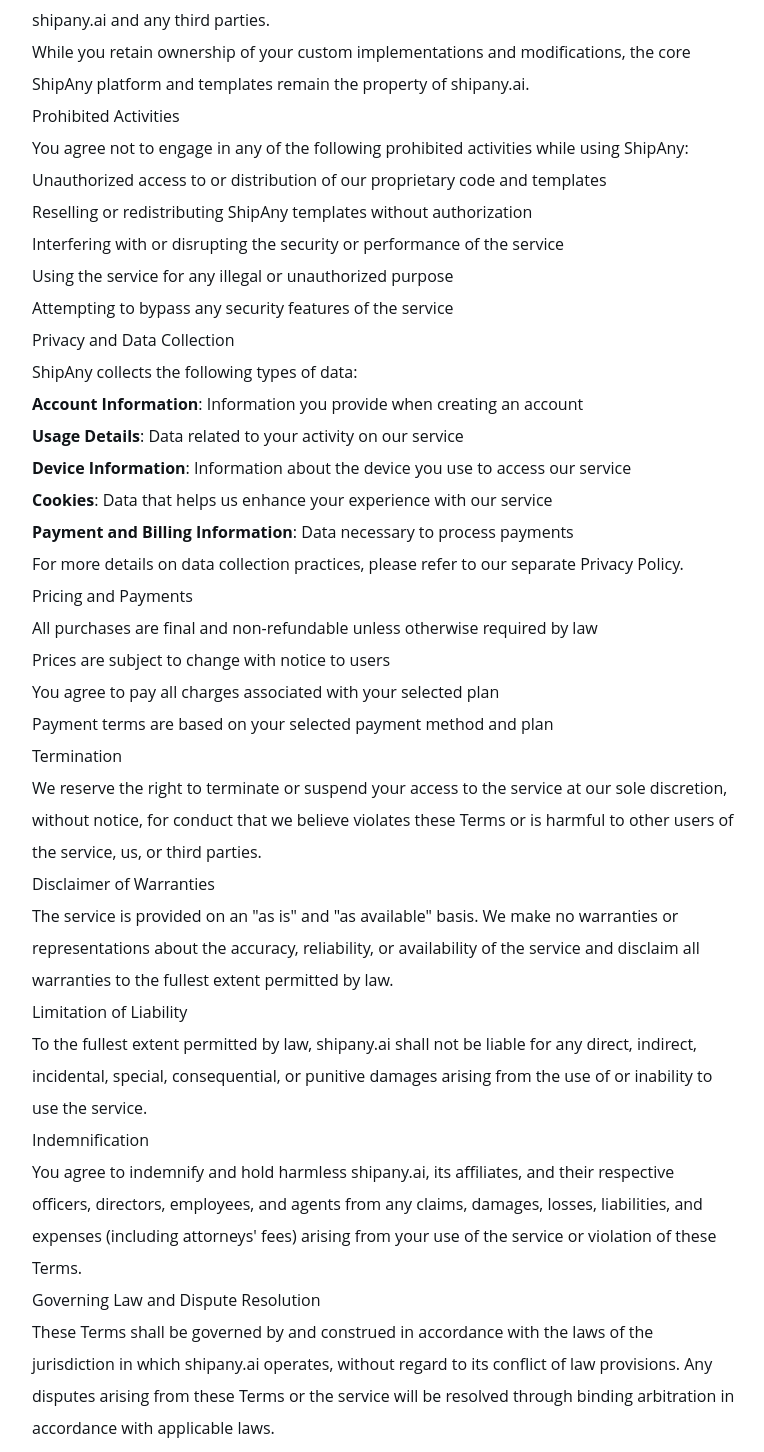
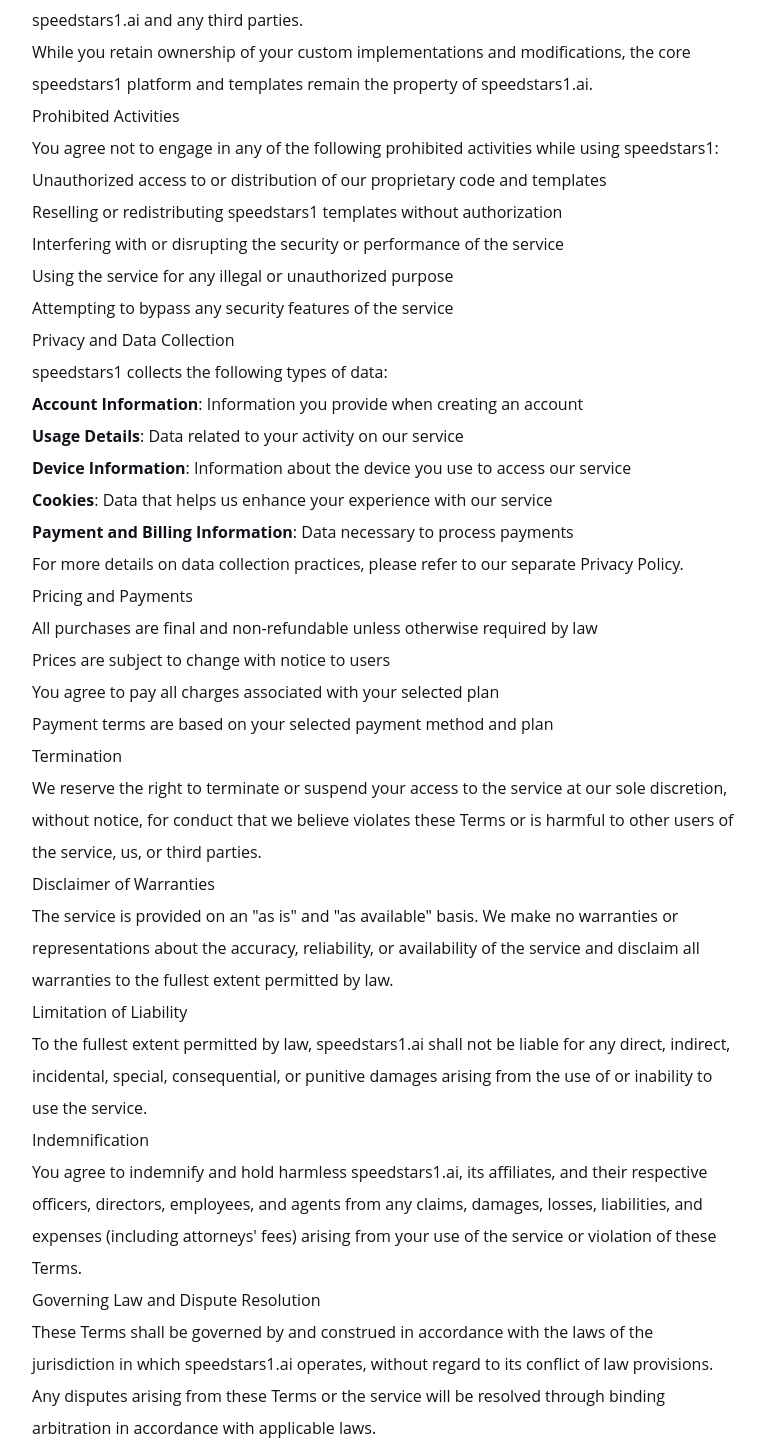
Before and after one commit to Haluntech/speedstars1, a Next.js app: page /terms-of-service in a window 1280 px wide. Shown: the part 804-2256 px from the top of the page, without its empty margins (256-1020 px from the left). Built offline with nearby package versions, Linux system fonts and the light colour scheme.

Commit message:
first update

```diff
--- a/app/(legal)/privacy-policy/page.mdx
+++ b/app/(legal)/privacy-policy/page.mdx
@@ -6,7 +6,7 @@
 
 ## Information Collection and Use
 
-We collect the following types of data to provide you with a better experience while using ShipAny:
+We collect the following types of data to provide you with a better experience while using speedstars1:
 
 1. **Account Information**
 
@@ -15,12 +15,12 @@
 
 2. **Usage Details**
 
-   - **What We Collect**: Information about how you use ShipAny, including your interactions, features accessed, and usage frequency.
+   - **What We Collect**: Information about how you use speedstars1, including your interactions, features accessed, and usage frequency.
    - **Purpose**: To analyze user engagement and improve our services.
 
 3. **Device Information**
 
-   - **What We Collect**: Data regarding the devices you use to access ShipAny, such as device type, operating system, and browser type.
+   - **What We Collect**: Data regarding the devices you use to access speedstars1, such as device type, operating system, and browser type.
    - **Purpose**: To optimize our services for different devices and ensure compatibility.
 
 4. **Cookies**
@@ -55,4 +55,4 @@
 **Copyright Owner**: [speedstars1.com](http://speedstars1.com)
 **Email**: [support@speedstars1.com](mailto:support@speedstars1.com)
 
-By using ShipAny, you consent to our privacy policy and agree to its terms. Thank you for trusting us with your information!
+By using speedstars1, you consent to our privacy policy and agree to its terms. Thank you for trusting us with your information!
--- a/app/(legal)/terms-of-service/page.mdx
+++ b/app/(legal)/terms-of-service/page.mdx
@@ -20,22 +20,22 @@
 
 All content provided through Speedstars1, including but not limited to game code, graphics, sound, and documentation, is protected under copyright law. The copyright owner of Speedstars1 is **speedstars1.com**.
 
-- You acknowledge that you do not own the underlying technology or intellectual property that makes up the ShipAny service, and you agree to respect the intellectual property rights of shipany.ai and any third parties.
-- While you retain ownership of your custom implementations and modifications, the core ShipAny platform and templates remain the property of shipany.ai.
+- You acknowledge that you do not own the underlying technology or intellectual property that makes up the speedstars1 service, and you agree to respect the intellectual property rights of speedstars1.ai and any third parties.
+- While you retain ownership of your custom implementations and modifications, the core speedstars1 platform and templates remain the property of speedstars1.ai.
 
 ## Prohibited Activities
 
-You agree not to engage in any of the following prohibited activities while using ShipAny:
+You agree not to engage in any of the following prohibited activities while using speedstars1:
 
 - Unauthorized access to or distribution of our proprietary code and templates
-- Reselling or redistributing ShipAny templates without authorization
+- Reselling or redistributing speedstars1 templates without authorization
 - Interfering with or disrupting the security or performance of the service
 - Using the service for any illegal or unauthorized purpose
 - Attempting to bypass any security features of the service
 
 ## Privacy and Data Collection
 
-ShipAny collects the following types of data:
+speedstars1 collects the following types of data:
 
 - **Account Information**: Information you provide when creating an account
 - **Usage Details**: Data related to your activity on our service
@@ -62,15 +62,15 @@
 
 ## Limitation of Liability
 
-To the fullest extent permitted by law, shipany.ai shall not be liable for any direct, indirect, incidental, special, consequential, or punitive damages arising from the use of or inability to use the service.
+To the fullest extent permitted by law, speedstars1.ai shall not be liable for any direct, indirect, incidental, special, consequential, or punitive damages arising from the use of or inability to use the service.
 
 ## Indemnification
 
-You agree to indemnify and hold harmless shipany.ai, its affiliates, and their respective officers, directors, employees, and agents from any claims, damages, losses, liabilities, and expenses (including attorneys' fees) arising from your use of the service or violation of these Terms.
+You agree to indemnify and hold harmless speedstars1.ai, its affiliates, and their respective officers, directors, employees, and agents from any claims, damages, losses, liabilities, and expenses (including attorneys' fees) arising from your use of the service or violation of these Terms.
 
 ## Governing Law and Dispute Resolution
 
-These Terms shall be governed by and construed in accordance with the laws of the jurisdiction in which shipany.ai operates, without regard to its conflict of law provisions. Any disputes arising from these Terms or the service will be resolved through binding arbitration in accordance with applicable laws.
+These Terms shall be governed by and construed in accordance with the laws of the jurisdiction in which speedstars1.ai operates, without regard to its conflict of law provisions. Any disputes arising from these Terms or the service will be resolved through binding arbitration in accordance with applicable laws.
 
 ## Changes to These Terms
 
--- a/app/[locale]/(default)/gamelist/diet-hard/page.tsx
+++ b/app/[locale]/(default)/gamelist/diet-hard/page.tsx
@@ -1,6 +1,3 @@
-
-
-
 export default function BalancePage() {
     return (
       <div className="bg-black min-h-screen p-8 space-y-8">
```
